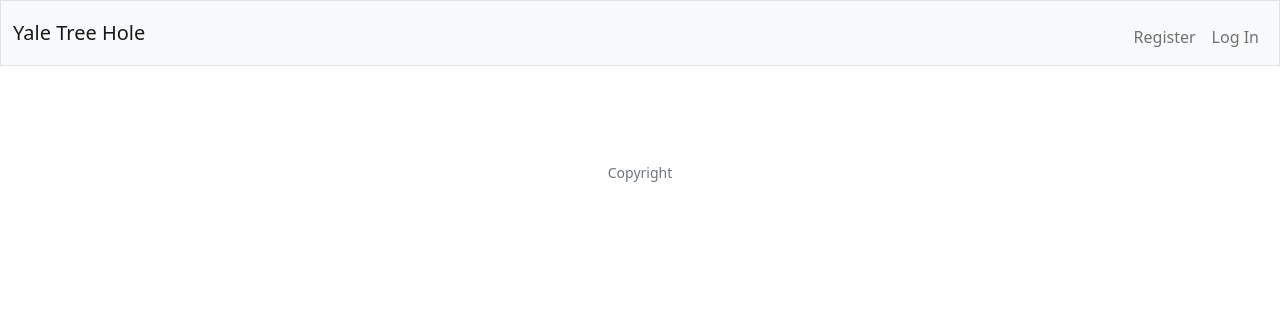
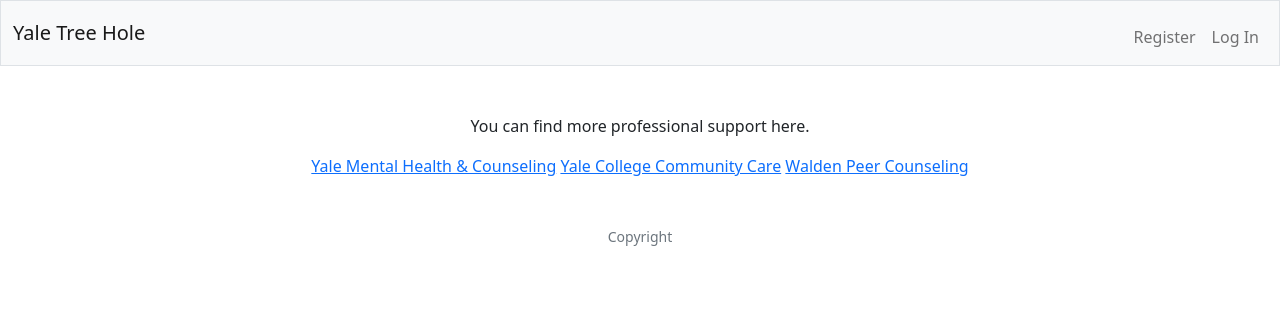
Before and after one commit to Lindsay-00/Treehole, a Flask app: template myproject/flaskr/templates/seekhelp.html in a window 1280 px wide. Shown: the top 326 px of the page. Run offline with Flask 2, Linux system fonts and the light colour scheme; the template is opened without the code that fills it, so the values that code supplies are empty; some libraries are stand-ins or nearby versions.

Commit message:
Wed, Dec 8, 2021, 9:25 PM +00:00

```diff
--- a/myproject/flaskr/templates/seekhelp.html
+++ b/myproject/flaskr/templates/seekhelp.html
@@ -6,6 +6,9 @@
 
 {% block main %}
 
-
+<p> You can find more professional support here.</p>
+<a href="https://yalehealth.yale.edu/directory/departments/mental-health-counseling">Yale Mental Health & Counseling</a>
+<a href="https://yalecollege.yale.edu/getting-help/yale-college-community-care">Yale College Community Care</a>
+<a href="https://walden.sites.yale.edu/">Walden Peer Counseling </a>
 
 {% endblock %}
```
